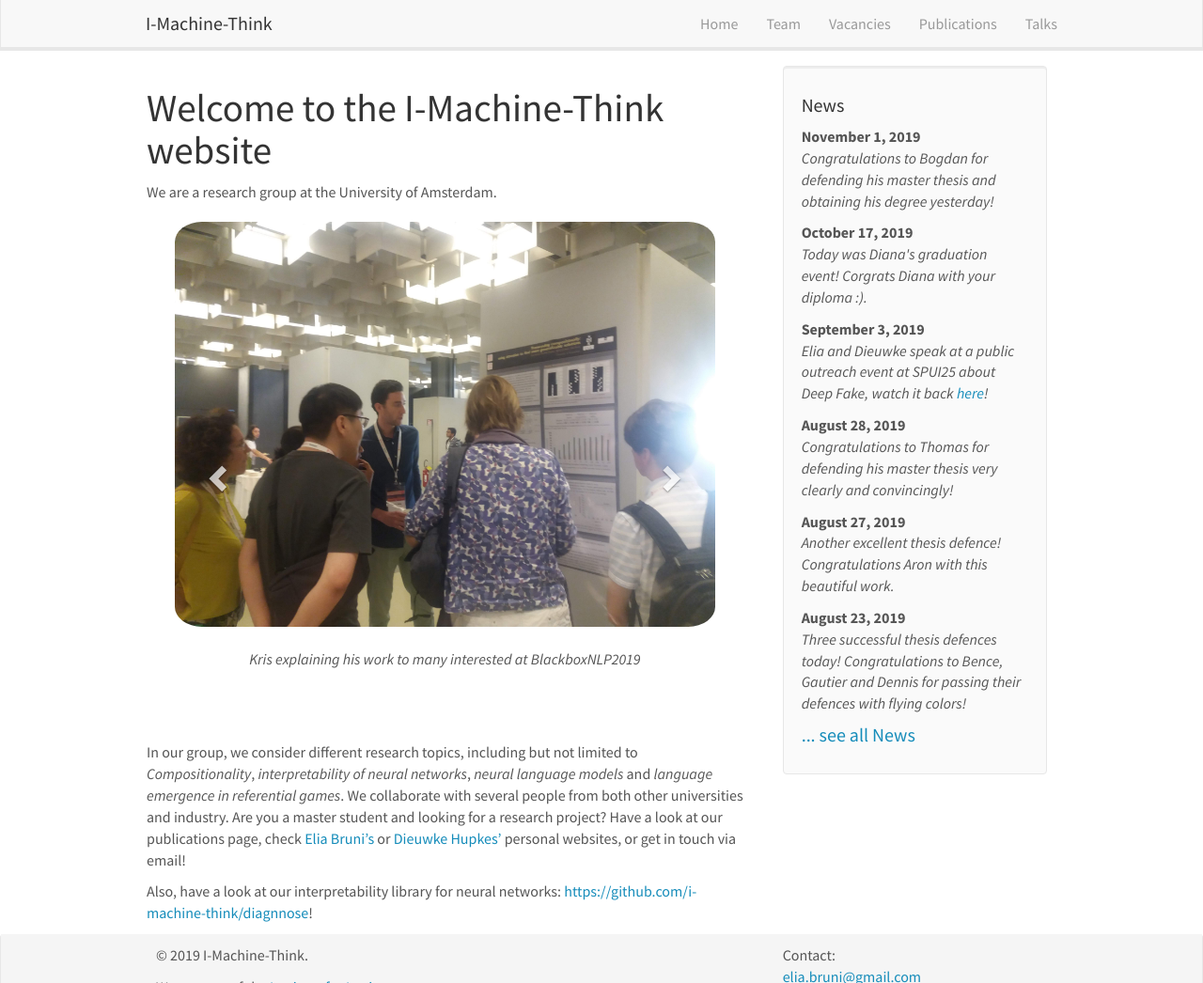
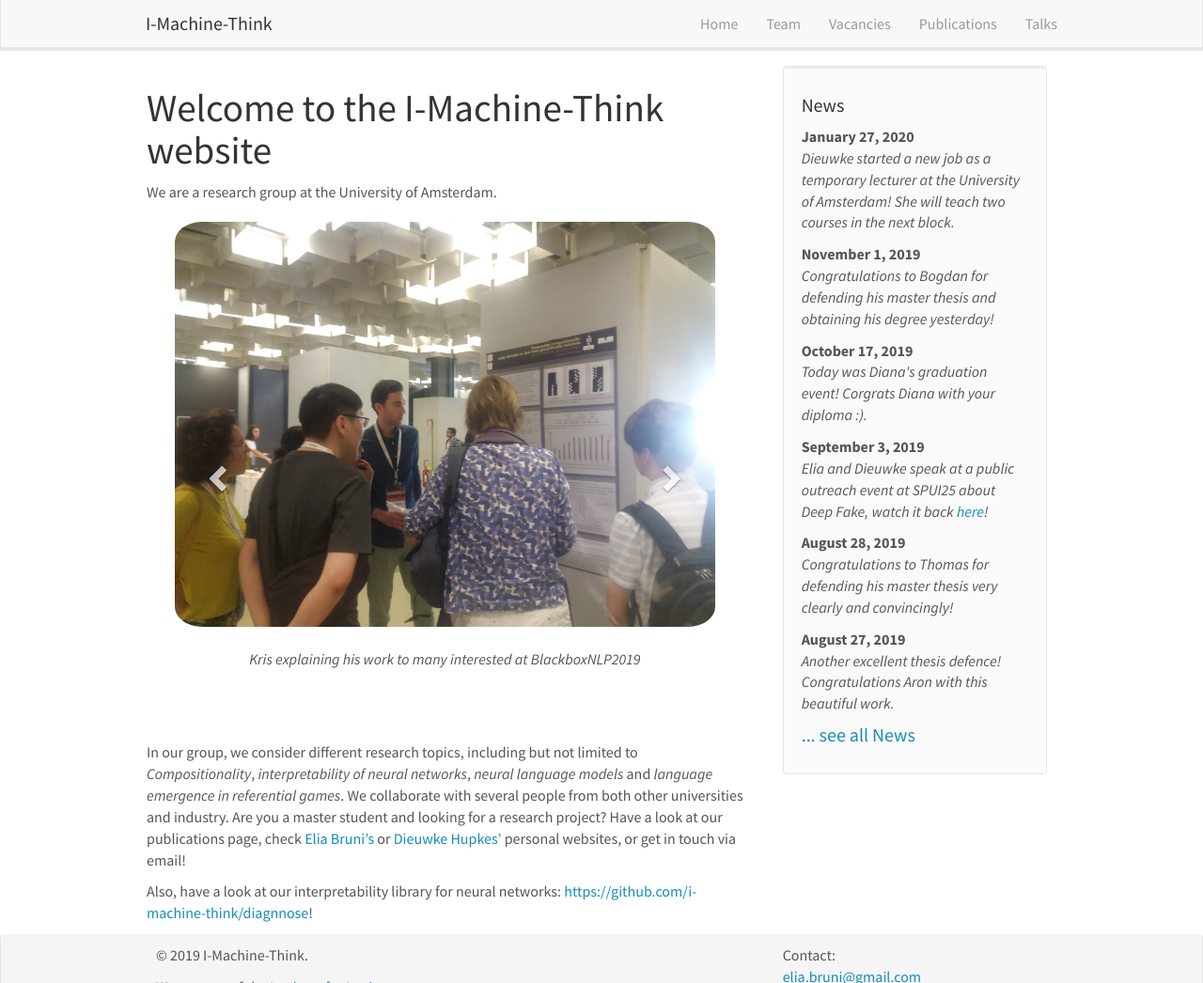
Before and after one commit to i-machine-think/i-machine-think.github.io, a Jekyll site: the page built from _pages/home.md, in a window 1280 px wide and 1046 px high. Shown: the whole window at 94% size. Built offline with Jekyll 4.4.1, drawn with Linux system fonts in a browser that asks for light colours; nearby versions of some CDN libraries.

Commit message:
Add dieuwke's new teaching job

```diff
--- a/_data/news.yml
+++ b/_data/news.yml
@@ -1,3 +1,6 @@
+- date: "January 27, 2020"
+  headline: "Dieuwke started a new job as a temporary lecturer at the University of Amsterdam! She will teach two courses in the next block."
+
 - date: "November 1, 2019"
   headline: "Congratulations to Bogdan for defending his master thesis and obtaining his degree yesterday!"
   image: bogdan_defence.jpeg
```
